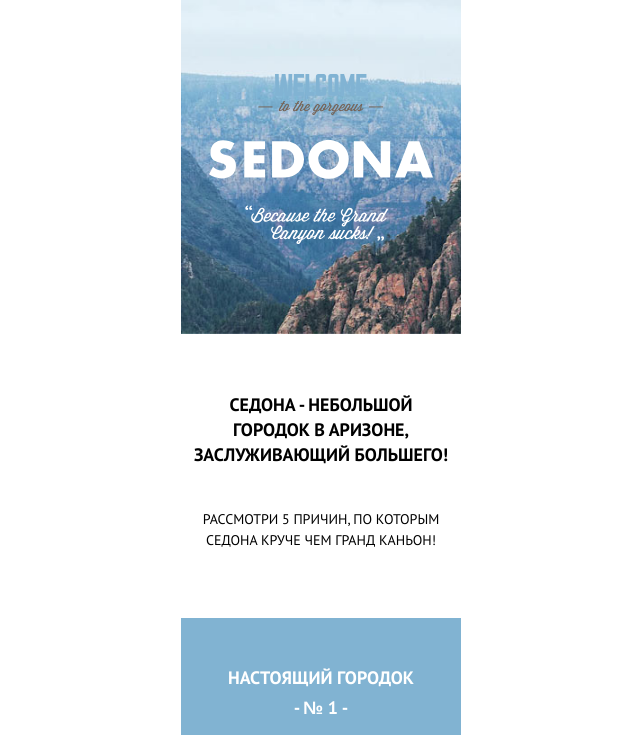
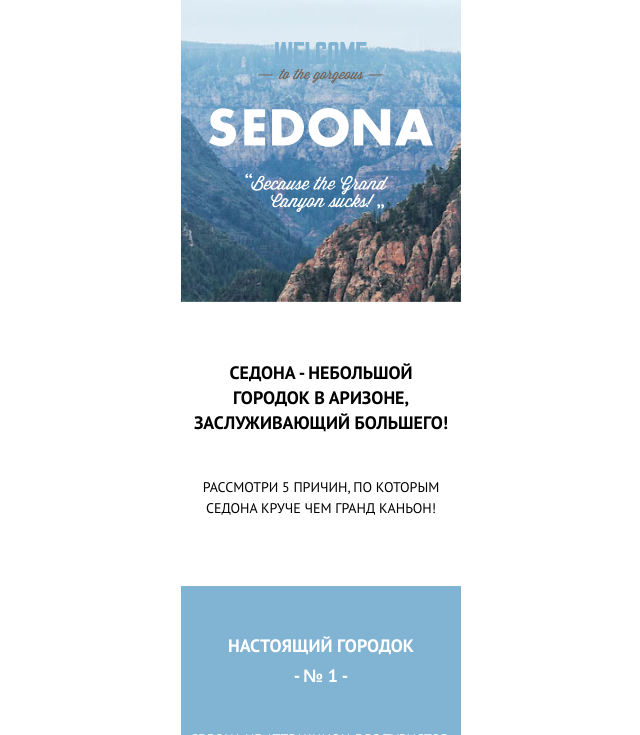
Before and after one commit to reazy015/118371-sedona, a website: page index.html in a window 1280 px wide. Shown: the part 398-1133 px from the top of the page, without its empty margins (319-959 px from the left). Drawn offline with nearby package versions, Linux system fonts and the light colour scheme; files that its build step writes are made by us from their sources; files whose address does not match are found by name.

Commit message:
last fix

```diff
--- a/sass/mixins/mixins.scss
+++ b/sass/mixins/mixins.scss
@@ -1,4 +1,5 @@
 @mixin list-style-none{
   list-style: none;
   padding: 0px;
+  margin: 0px;
 }
--- a/sass/style.scss
+++ b/sass/style.scss
@@ -1,18 +1,18 @@
-@import "global/normalize.css";
-@import "global/helpers.scss";
-@import "fonts/font-face.scss";
-@import "variables/variables.scss";
-@import "mixins/mixins.scss";
-@import "blocks/page-header-block.scss";
-@import "blocks/main-nav-block.scss";
-@import "blocks/site-list-block.scss";
-@import "blocks/page-main-block.scss";
-@import "blocks/advantages-block.scss";
-@import "blocks/promo-block.scss";
-@import "blocks/map-block.scss";
-@import "blocks/page-footer-block.scss";
-@import "blocks/social-list-block.scss";
-@import "blocks/main-form-block.scss";
-@import "blocks/user-feedback-block.scss";
-@import "blocks/photo-list-block.scss";
-@import "blocks/modal-block.scss";
+@import "global/normalize";
+@import "global/helpers";
+@import "fonts/font-face";
+@import "variables/variables";
+@import "mixins/mixins";
+@import "blocks/page-header-block";
+@import "blocks/main-nav-block";
+@import "blocks/site-list-block";
+@import "blocks/page-main-block";
+@import "blocks/advantages-block";
+@import "blocks/promo-block";
+@import "blocks/map-block";
+@import "blocks/page-footer-block";
+@import "blocks/social-list-block";
+@import "blocks/main-form-block";
+@import "blocks/user-feedback-block";
+@import "blocks/photo-list-block";
+@import "blocks/modal-block";
```
Also changed, not shown: sass/global/normalize.scss (renamed from sass/global/normalize.css).
